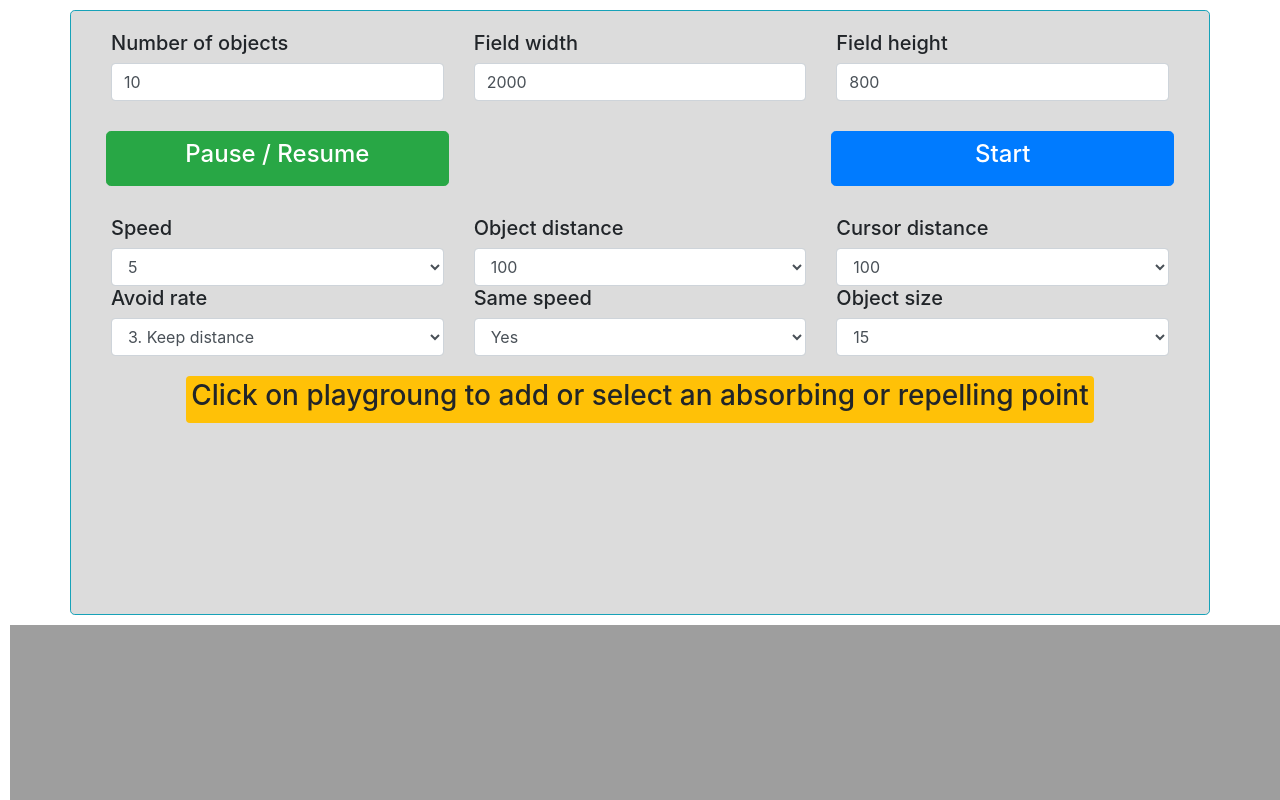
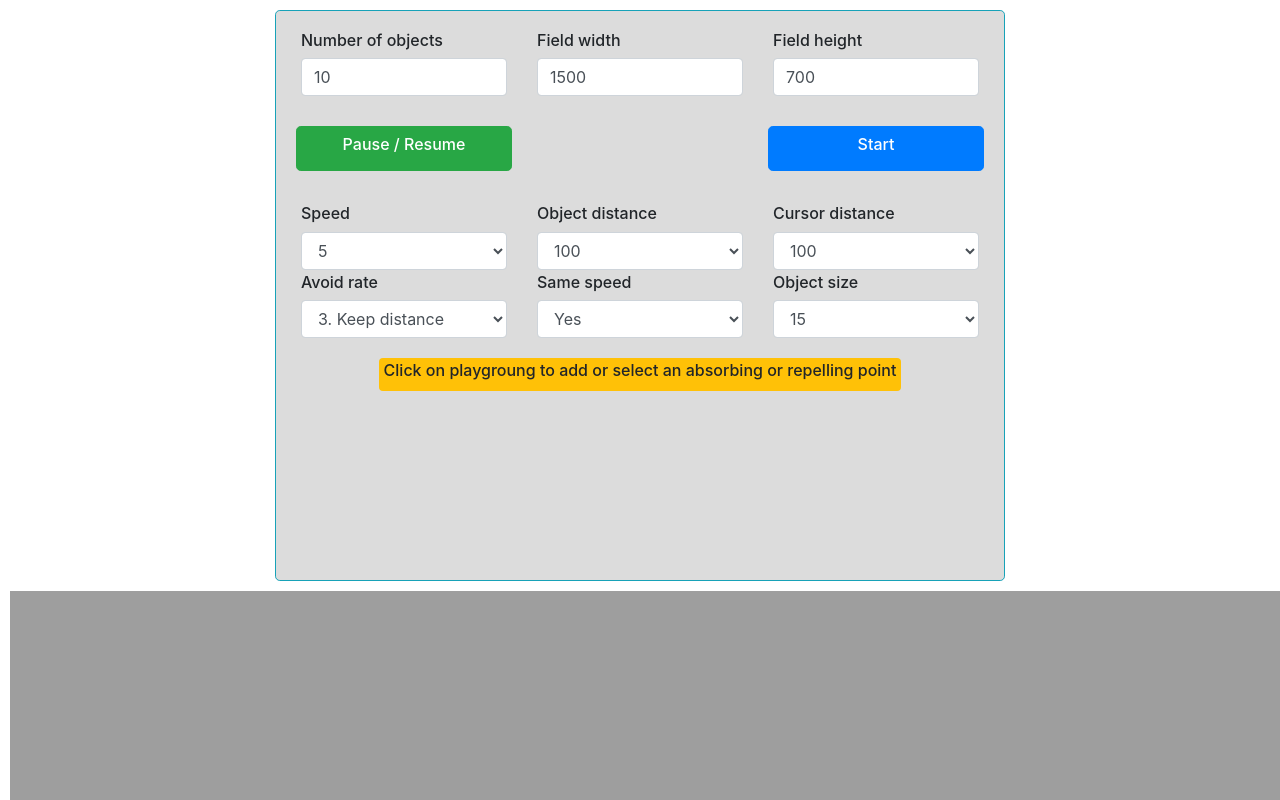
Before and after one commit to navidbr/Game, a plain HTML site: page index.html in a window 1280 px wide. Shown: the top 800 px of the page. Drawn offline with nearby package versions, Linux system fonts and the light colour scheme.

Commit message:
Update index.html

```diff
--- a/index.html
+++ b/index.html
@@ -19,16 +19,16 @@
 
   <form>
     <div class="section small_pt pb_70" >
-      <div class="container border border-info rounded-lg" style="margin-top:10px; background:#dcdcdc">
-        <div class="container" >
-          <div class="row justify-content-center">
-            <div class="col-12">
+      <div class="container">
+        <div class="row justify-content-center">
+          <div class="col-xl-8 col-lg-9 col-md-12 col-sm-12 col-xs-12">
+            <div class="container border border-info rounded-lg" style="margin-top:10px; background:#dcdcdc">
               <div class="form-group">
                 <div class="row justify-content-center" style="padding:10px; padding-top:20px">
                   <div class="col-xl-4 col-lg-4 col-md-4 col-12">
                     <div class="container" style="padding:0px">
                       <div>
-                        <h5>Number of objects</h5>
+                        <h6>Number of objects</h6>
                       </div>
                       <div>
                         <input class="form-control" id="object-num-input" type="text" placeholder="Number of objects" value="10">
@@ -38,38 +38,38 @@
                   <div class="col-xl-4 col-lg-4 col-md-4 col-12">
                     <div class="container" style="padding:0px">
                       <div >
-                        <h5>Field width</h5>
+                        <h6>Field width</h6>
                       </div>
                       <div>
-                        <input class="form-control" id="canvas-width-input" placeholder="Field width" value="2000">
+                        <input class="form-control" id="canvas-width-input" placeholder="Field width" value="1500">
                       </div>
                     </div>
                   </div>
                   <div class="col-xl-4 col-lg-4 col-md-4 col-12">
                     <div class="container" style="padding:0px">
                       <div >
-                        <h5>Field height</h5>
+                        <h6>Field height</h6>
                       </div>
                       <div>
-                        <input class="form-control" id="canvas-height-input" placeholder="Field height" value="800">
+                        <input class="form-control" id="canvas-height-input" placeholder="Field height" value="700">
                       </div>
                     </div>
                   </div>
                 </div>
                 <div class="row justify-content-center" style="padding:10px">
-                  <div class="col-xl-4 col-lg-4 col-md-5 col-sm-12 col-xs-12" style="padding:10px">
-                    <button id="pause-btn" type="button" class="btn btn-success btn-lg btn-block"><h4>Pause / Resume</h4></button>
+                  <div class="col-xl-4 col-lg-4 col-md-4 col-sm-12 col-xs-12" style="padding:10px">
+                    <button id="pause-btn" type="button" class="btn btn-success btn-lg btn-block"><h6>Pause / Resume</h6></button>
                   </div>
-                  <div class="col-xl-4 col-lg-4 col-md-2 col-sm-0 col-xs-0" style="padding:10px"></div>
-                  <div class="col-xl-4 col-lg-4 col-md-5 col-sm-12 col-xs-12" style="padding:10px">
-                    <button id="start-btn" type="button" class="btn btn-primary btn-lg btn-block"><h4>Start</h4></button>
+                  <div class="col-xl-4 col-lg-4 col-md-4 col-sm-0 col-xs-0" style="padding:10px"></div>
+                  <div class="col-xl-4 col-lg-4 col-md-4 col-sm-12 col-xs-12" style="padding:10px">
+                    <button id="start-btn" type="button" class="btn btn-primary btn-lg btn-block"><h6>Start</h6></button>
                   </div>
 
                 </div>
                 <div class="row justify-content-center" style="padding:10px">
                   <div class="col-xl-4 col-lg-4 col-md-4 col-6">
                     <div class="container" style="padding:0px">
-                      <label for="speed-input" style="margin:0px"><h5>Speed</h5></label>
+                      <label for="speed-input" style="margin:0px"><h6>Speed</h6></label>
                         <select class="form-control" id="speed-input">
                           <option value="1">1</option>
                           <option value="2">2</option>
@@ -88,7 +88,7 @@
                   </div>
                   <div class="col-xl-4 col-lg-4 col-md-4 col-6">
                     <div class="container" style="padding:0px">
-                      <label for="object-distance-input" style="margin:0px"><h5>Object distance</h5></label>
+                      <label for="object-distance-input" style="margin:0px"><h6>Object distance</h6></label>
                         <select class="form-control" id="object-distance-input">
                           <option value="50">50</option>
                           <option value="75">75</option>
@@ -102,7 +102,7 @@
                   </div>
                   <div class="col-xl-4 col-lg-4 col-md-4 col-6">
                     <div class="container" style="padding:0px">
-                      <label for="cursor-distance-input" style="margin:0px"><h5>Cursor distance</h5></label>
+                      <label for="cursor-distance-input" style="margin:0px"><h6>Cursor distance</h6></label>
                         <select class="form-control" id="cursor-distance-input">
                           <option value="50">50</option>
                           <option value="75">75</option>
@@ -119,7 +119,7 @@
 
                   <div class="col-xl-4 col-lg-4 col-md-4 col-6">
                     <div class="container" style="padding:0px">
-                      <label for="avoid-rate-input" style="margin:0px"><h5>Avoid rate</h5></label>
+                      <label for="avoid-rate-input" style="margin:0px"><h6>Avoid rate</h6></label>
                         <select class="form-control" id="avoid-rate-input">
                           <option value="0.5">1. May get closer</option>
                           <option value="1">2. Try to avoid</option>
@@ -131,7 +131,7 @@
                   </div>
                   <div class="col-xl-4 col-lg-4 col-md-4 col-6">
                     <div class="container" style="padding:0px">
-                      <label for="objects-have-same-speed-input" style="margin:0px"><h5>Same speed</h5></label>
+                      <label for="objects-have-same-speed-input" style="margin:0px"><h6>Same speed</h6></label>
                         <select class="form-control" id="objects-have-same-speed-input">
                           <option value="true" selected>Yes</option>
                           <option value="false">No</option>
@@ -140,7 +140,7 @@
                   </div>
                   <div class="col-xl-4 col-lg-4 col-md-4 col-6">
                     <div class="container" style="padding:0px">
-                      <label for="object-size-input" style="margin:0px"><h5>Object size</h5></label>
+                      <label for="object-size-input" style="margin:0px"><h6>Object size</h6></label>
                         <select class="form-control" id="object-size-input">
                           <option value="0">Random</option>
                           <option value="5">5</option>
@@ -158,12 +158,12 @@
                   </div>
                 </div>
                 <div id="warning" class="row justify-content-center" style="padding:10px;">
-                  <span class="badge badge-warning"><h3>Click on playgroung to add or select an absorbing or repelling point</h3></span>
+                  <span class="badge badge-warning"><h6>Click on playgroung to add or select an absorbing or repelling point</h6></span>
                 </div>
                 <div id="point-settings" class="row justify-content-center" style="padding:10px; visibility: hidden;">
-                  <div class="col-xl-3 col-lg-3 col-md-3 col-6">
+                  <div class="col-xl-3 col-lg-3 col-md-3 col-6" style="padding:5px">
                     <div class="container" style="padding:0px">
-                      <label for="speed-input" style="margin:0px"><h5>Point size</h5></label>
+                      <label for="speed-input" style="margin:0px"><h6>Point size</h6></label>
                         <select class="form-control" id="point-size-input">
                           <option value="5">5</option>
                           <option value="10">10</option>
@@ -178,18 +178,18 @@
                         </select>
                     </div>
                   </div>
-                  <div class="col-xl-3 col-lg-3 col-md-3 col-6">
+                  <div class="col-xl-3 col-lg-3 col-md-3 col-6" style="padding:5px">
                     <div class="container" style="padding:0px">
-                      <label for="object-distance-input" style="margin:0px"><h5>Type</h5></label>
+                      <label for="object-distance-input" style="margin:0px"><h6>Type</h6></label>
                         <select class="form-control" id="point-is-absorbing-input">
                           <option value="1" selected>Absorbing point</option>
                           <option value="0">Repelling point</option>
                         </select>
                     </div>
                   </div>
-                  <div class="col-xl-3 col-lg-3 col-md-3 col-6">
+                  <div class="col-xl-3 col-lg-3 col-md-3 col-6" style="padding:5px">
                     <div class="container" style="padding:0px">
-                      <label for="cursor-distance-input" style="margin:0px"><h5>Effect rate</h5></label>
+                      <label for="cursor-distance-input" style="margin:0px"><h6>Effect rate</h6></label>
                         <select class="form-control" id="point-effect-rate-input">
                           <option value="0.5">1</option>
                           <option value="1" selected>2</option>
@@ -199,9 +199,9 @@
                         </select>
                     </div>
                   </div>
-                  <div class="col-xl-3 col-lg-3 col-md-3 col-6">
+                  <div class="col-xl-3 col-lg-3 col-md-3 col-6" style="padding:5px">
                     <div class="container" style="padding:0px">
-                      <label for="cursor-distance-input" style="margin:0px"><h5>Effective range</h5></label>
+                      <label for="cursor-distance-input" style="margin:0px"><h6>Effect range</h6></label>
                         <select class="form-control" id="point-effect-distance-input">
                           <option value="50">50</option>
                           <option value="75">75</option>
@@ -216,7 +216,7 @@
                     </div>
                   </div>
                   <div class="col-xl-12 col-lg-12 col-md-12 col-sm-12 col-xs-12" style="padding:10px">
-                    <button id="delete-btn" type="button" class="btn btn-danger btn-lg btn-block"><h4>Delete point</h4></button>
+                    <button id="delete-btn" type="button" class="btn btn-danger btn-lg btn-block"><h6>Delete point</h6></button>
                   </div>
                 </div>
               </div>
@@ -225,7 +225,6 @@
         </div>
       </div>
     </div>
-
   </form>
   <div style="text-align: center;">
     <div id="canvas-container" class="overflow-auto" style="padding:10px">
```
